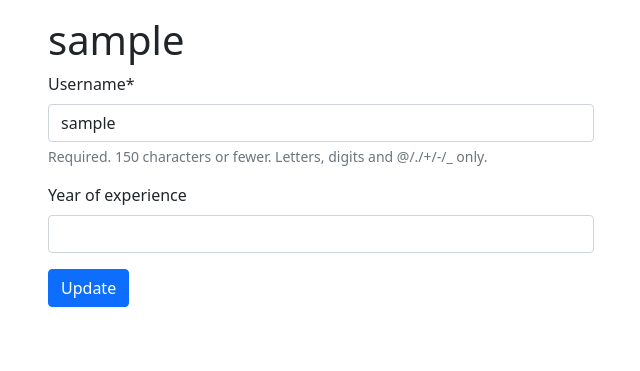
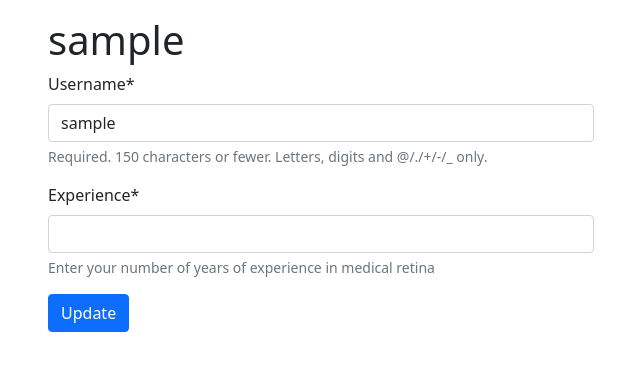
Before and after one commit to berenslab/retimgtools, a Django app: page /accounts/update/ in a window 1280 px wide. Shown: the part 79-450 px from the top of the page, without its empty margins (319-959 px from the left). Run offline with Django 4.2, Linux system fonts and the light colour scheme; the visitor is signed in with stand-in values (Sample User, id 1); data comes from the database, SQL or seed files in the repository; parts of the project's set-up code (start-up, migrations or seed data) failed here and were passed over; some libraries are stand-ins or nearby versions.

Commit message:
minor update

```diff
--- a/accounts/forms.py
+++ b/accounts/forms.py
@@ -15,7 +15,7 @@ User = get_user_model()
 
 class CustomUserCreationForm(UserCreationForm):
     experience = forms.IntegerField(required=True)
-    experience.help_text = "Enter your year of experience"
+    experience.help_text = "Enter your number of years of experience in medical retina"
 
     invitation_code = forms.CharField(required=True)
     invitation_code.help_text = "Enter the invitation code you received"
@@ -83,6 +83,9 @@ class CustomUserCreationForm(UserCreationForm):
 
 
 class CustomUserChangeForm(UserChangeForm):
+    experience = forms.IntegerField(required=True)
+    experience.help_text = "Enter your number of years of experience in medical retina"
+
     class Meta:
         model = User
         fields = ("username", "experience")
--- a/accounts/models.py
+++ b/accounts/models.py
@@ -24,6 +24,8 @@ class InvitationCode(models.Model):
 
 class CustomUser(AbstractUser):
     experience = models.IntegerField(
-        verbose_name="year of experience", blank=True, null=True
+        verbose_name="Number of  of years of experience in medical retina",
+        blank=True,
+        null=True,
     )
     code_used = models.CharField(max_length=100, null=True, blank=True)
--- a/accounts/templates/accounts/account_detail.html
+++ b/accounts/templates/accounts/account_detail.html
@@ -15,7 +15,7 @@
       <p>@{{ object.username }}</p>
 
       {% if object.experience %}
-        <p>Year of Experience: {{ object.experience | linebreaksbr }} year(s)</p>
+        <p>Number of years of experience in medical retina: {{ object.experience | linebreaksbr }} year(s)</p>
       {% endif %}
     </div>
   </div>
--- a/accounts/templates/accounts/account_update.html
+++ b/accounts/templates/accounts/account_update.html
@@ -9,7 +9,8 @@
       <h1>{{ user.username }}</h1>
       <form class="form-horizontal" method="post" action="{% url 'accounts:update' %}">
         {% csrf_token %}
-        {{ form|crispy }}
+        {{ form.username|as_crispy_field }}
+        {{ form.experience|as_crispy_field }}
         <div class="control-group">
           <div class="controls">
             <button type="submit" class="btn btn-primary">Update</button>
--- a/accounts/views.py
+++ b/accounts/views.py
@@ -6,7 +6,7 @@ from django.views.generic import CreateView, DetailView, TemplateView, UpdateVie
 from retimgann.models import Annotation, Image
 from retimgeval.models import Answer, Question, Task
 
-from .forms import CustomUserCreationForm
+from .forms import CustomUserChangeForm, CustomUserCreationForm
 
 User = get_user_model()
 
@@ -58,11 +58,12 @@ class AccountDetailView(LoginRequiredMixin, DetailView):
 class AccountUpdateView(LoginRequiredMixin, UpdateView):
     model = User
 
-    fields = [
-        "username",
-        "experience",
-    ]
-
+    # fields = [
+    #     "username",
+    #     "experience",
+    # ]
+    form_class = CustomUserChangeForm
+    exclude = ["password", "last_login", "is_superuser", "is_staff", "is_active"]
     template_name = "accounts/account_update.html"
 
     def get_success_url(self):
--- a/retimgann/templates/retimgann/annotation_page.html
+++ b/retimgann/templates/retimgann/annotation_page.html
@@ -34,7 +34,7 @@
                 <div class="form-check">
                     <input class="form-check-input" type="radio" name="label" id="labelHE" value="HE">
                     <label class="form-check-label" for="labelHE">
-                        <div style="color:blue; float: left ">&#9632;</div>&nbsp;Hemorraghes (HE)
+                        <div style="color:blue; float: left ">&#9632;</div>&nbsp;Hemorrhages (HE)
                     </label>
                 </div>
                 <div class="form-check">
--- a/retimgann/templates/retimgann/landing_page.html
+++ b/retimgann/templates/retimgann/landing_page.html
@@ -14,7 +14,7 @@
     Your task is to annotate lesions related to Diabetic Retinopathy on fundus images. By moving the mouse over the image, you get a magnified cutout of the image in the small window below. All images are from patients with DR of grade 0 ("no DR"), grade 1 ("mild DR") and grade 2 ("moderate DR"). For best contrast, you may need to adjust the brightness of your monitor to maximal.
 </p>
 <p>
-    To mark a lesion, select the type of lesion on the right. You can annotate microaneurysms (MA), hemorraghes (HE), exudates (EX), soft exudates (SE), artefacts or other lesions. You add a lesion marker to the image by clicking on the image. You can also highlight or remove a lesion again by clicking the respective button in the panel in the top right.
+    To mark a lesion, select the type of lesion on the right. You can annotate microaneurysms (MA), Hemorrhages (HE), exudates (EX), soft exudates (SE), artefacts or other lesions. You add a lesion marker to the image by clicking on the image. You can also highlight or remove a lesion again by clicking the respective button in the panel in the top right.
 </p>
 
 <p>
--- a/retimgann/views.py
+++ b/retimgann/views.py
@@ -5,7 +5,6 @@ from django.http import JsonResponse
 from django.shortcuts import get_object_or_404, redirect, render
 from django.urls import reverse
 from django.utils.safestring import mark_safe
-from django.views.decorators.cache import cache_control
 from django.views.generic import CreateView, View
 
 from .forms import AnnotationForm, ConsentForm
@@ -34,7 +33,6 @@ class LandingPageView(CreateView):
         return redirect("retimgann:annotation_page", image_id=1)
 
 
-@cache_control(no_cache=True, must_revalidate=True)
 def annotate(request, image_id):
     try:
         image = Image.objects.get(index=image_id)
```
